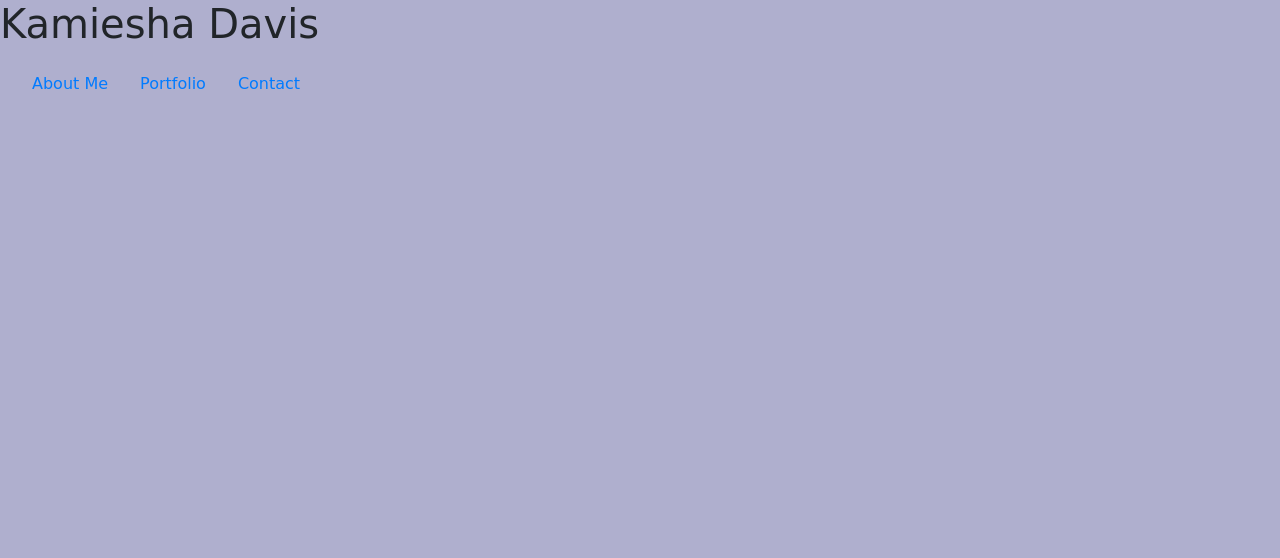
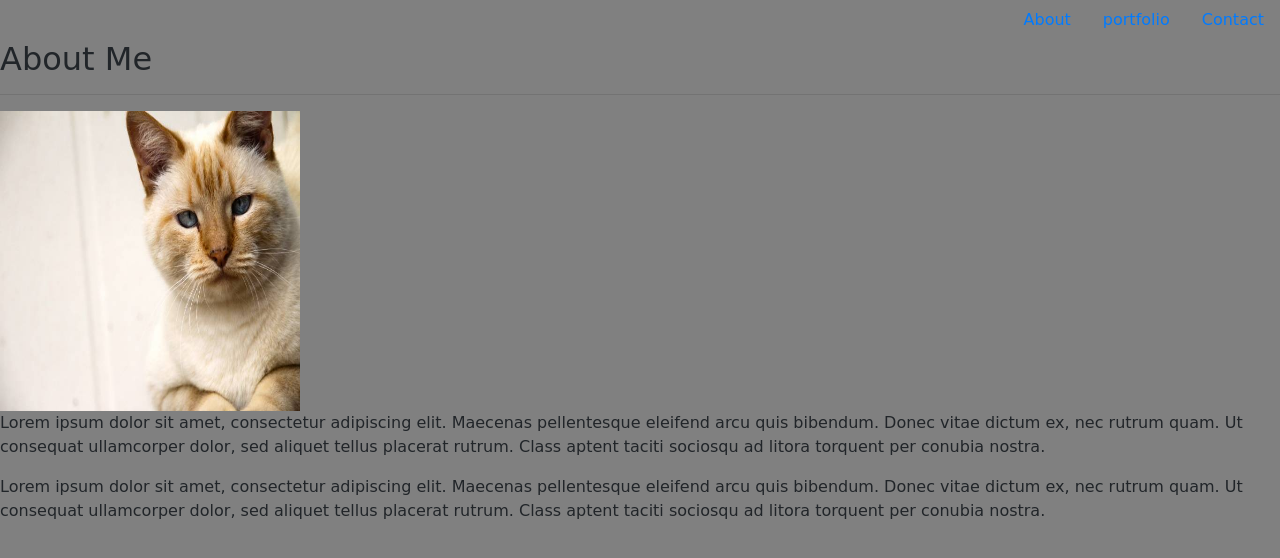
Before and after one commit to Miesha/bootstrap-portfolio, a plain HTML site: page index.html in a window 1280 px wide. Drawn offline with nearby package versions, Linux system fonts and the light colour scheme.

Commit message:
add nav bar

```diff
--- /dev/null
+++ b/assets/css/style.css
@@ -0,0 +1,26 @@
+body{
+
+    font-family: cursive;
+    background-color: gray;
+
+
+}
+
+ /* h1{
+    padding: 5px;
+    background-color: #48d1cc;
+    margin:5%;
+    Margin-top: 0;
+    position: absolute;
+
+}  */
+
+
+
+/* .nav{
+    background-color: aquamarine;
+    margin: 0;
+    padding: 20px 20px 20px 20px blue;
+    border: solid black 1px;
+    float: left;
+} */
--- a/index.html
+++ b/index.html
@@ -2,35 +2,54 @@
 <html lang="en">
 <head>
     <meta charset="UTF-8">
-    <meta name="viewport" content="width=device-width, initial-scale=1.0">
-    <meta http-equiv="X-UA-Compatible" content="ie=edge">
-    <title>Basic-Portfolio</title>
+    <title>Kamiesha Davis</title>
 
 
     <!-- <link rel="stylesheet" type="text/css" href="reset.css"> -->
     <link rel="stylesheet" href="https://stackpath.bootstrapcdn.com/bootstrap/4.3.1/css/bootstrap.min.css" integrity="sha384-ggOyR0iXCbMQv3Xipma34MD+dH/1fQ784/j6cY/iJTQUOhcWr7x9JvoRxT2MZw1T" crossorigin="anonymous">
-    <link rel="stylesheet" type="text/css" href="style.css">
+    <link rel="stylesheet" type="text/css" href="assets/css/style.css">
 
 </head>
-<h1>Kamiesha Davis</h1>
 
 <body>
 
+<header>
 
-    <div class="navbar">
-    <ul class="nav justify-content-center">
+
+    <ul class="nav justify-content-end">
         <li class="nav-item">
-              <a class="nav-link active" href="#">About Me</a>
+          <a class="nav-link active" href="#top">About</a>
         </li>
         <li class="nav-item">
-              <a class="nav-link" href="#">Portfolio</a>
+          <a class="nav-link" href="portfolio.html">portfolio</a>
         </li>
         <li class="nav-item">
-              <a class="nav-link" href="#">Contact</a>
+          <a class="nav-link" href="contact.html">Contact</a>
         </li>
 
       </ul>
-    </div>
+  </header>
+
+  <main>
+
+    <section class="about_me">
+    <h2>About Me</h2>
+    <hr>
+    <img src="assets/images/cat.jpg" alt="cat pic" width="300" height="300">
+    <p>
+        Lorem ipsum dolor sit amet, consectetur adipiscing elit. Maecenas pellentesque eleifend arcu quis bibendum. Donec vitae dictum ex, nec rutrum quam. Ut consequat ullamcorper dolor, sed aliquet tellus placerat rutrum. Class aptent taciti sociosqu ad litora torquent per conubia nostra.
+    </p>
+    <p>
+        Lorem ipsum dolor sit amet, consectetur adipiscing elit. Maecenas pellentesque eleifend arcu quis bibendum. Donec vitae dictum ex, nec rutrum quam. Ut consequat ullamcorper dolor, sed aliquet tellus placerat rutrum. Class aptent taciti sociosqu ad litora torquent per conubia nostra.
+    </p>
+  </section>
+
+  </main>
+
+
+
+
+
 
 
 </body>
--- a/style.css
+++ /dev/null
@@ -1,11 +0,0 @@
-body{
-    background-color: rgb(175, 175, 206);
-    font-family: cursive;
-
-}
-
-
-.navbar{
-    text-align: right;
-
-}
```
Also changed, not shown: assets/images/cat.jpg (added). Lines whose indentation alone changed are shown as unchanged.
